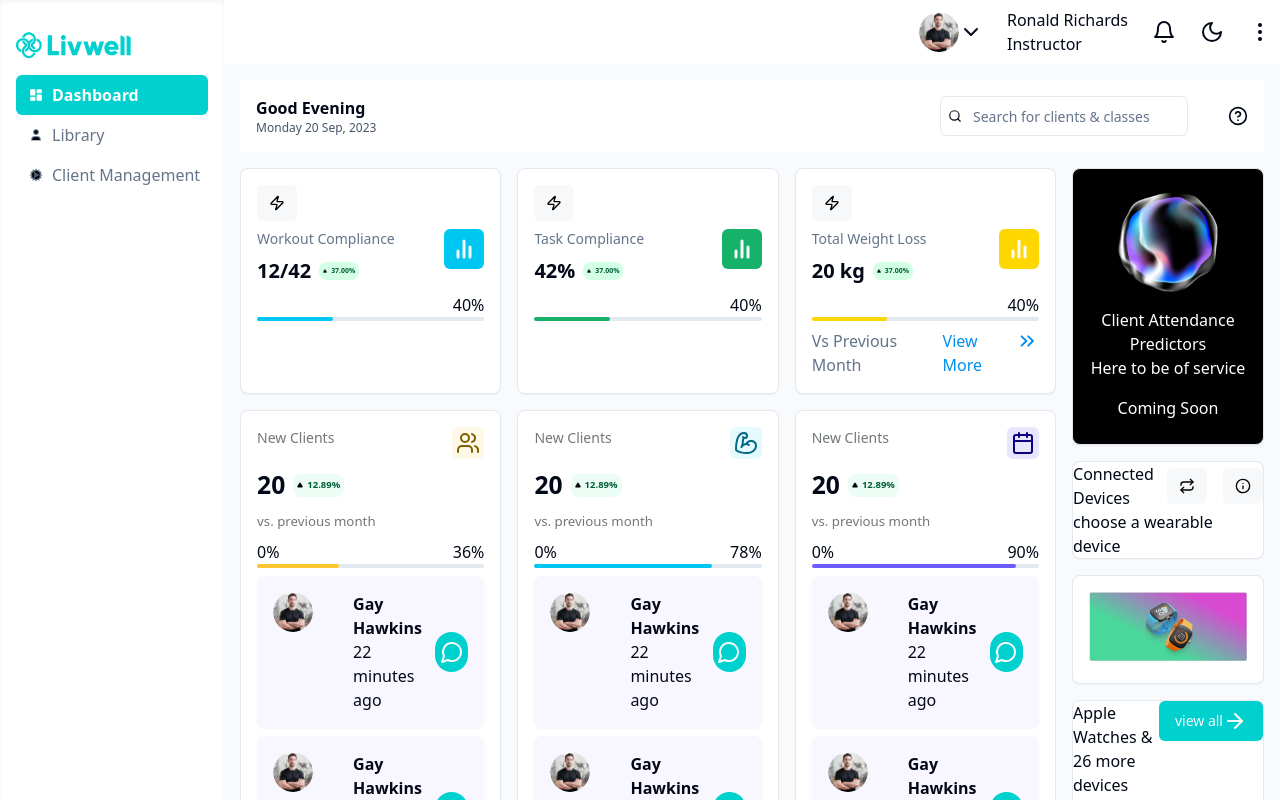
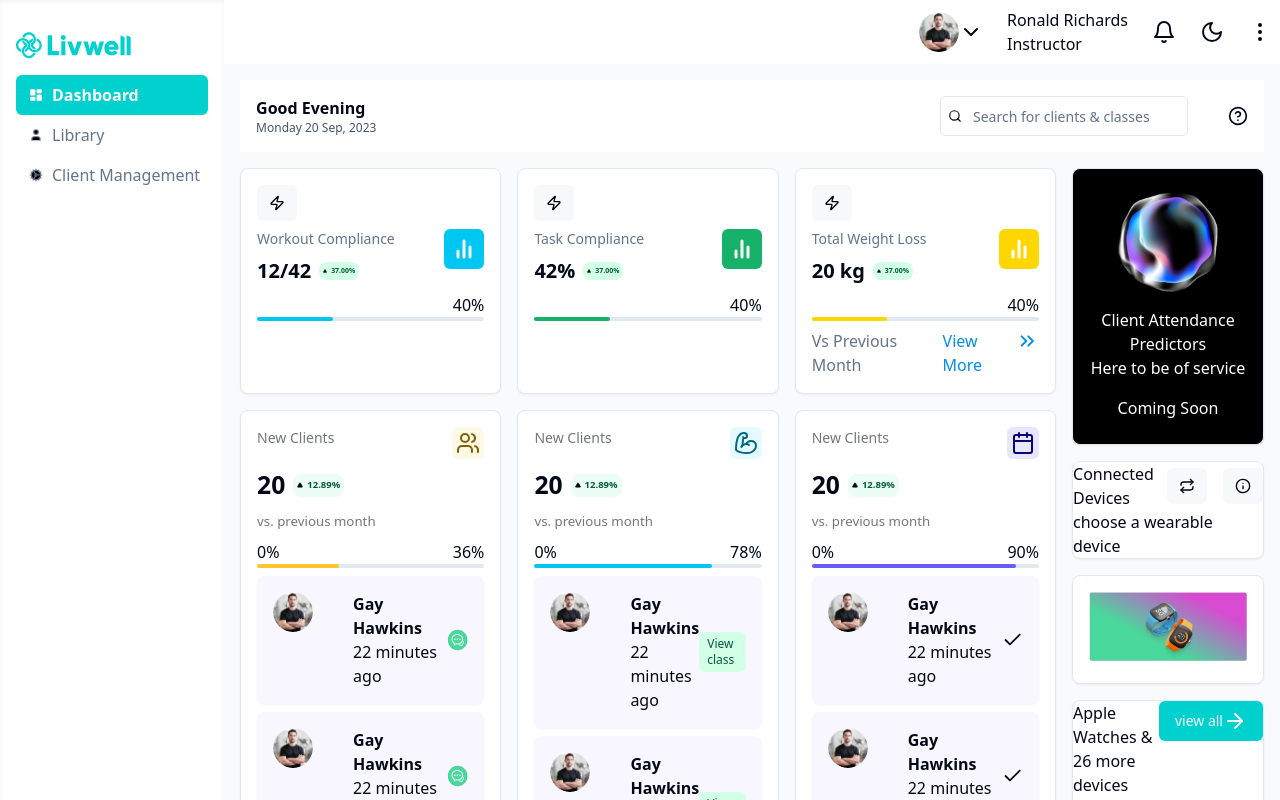
Before and after one commit to MichaelBoyo/lw-task, a Next.js app: page / in a window 1280 px wide. Built offline with nearby package versions, Linux system fonts and the light colour scheme.

Commit message:
refactor: Update SectionTwo component to display different content based on type

```diff
--- a/app/page.tsx
+++ b/app/page.tsx
@@ -12,6 +12,7 @@ import { MAIN_CARDS_DATA, SECONDARY_CARDS_DATA } from "@/constants/dummy.data";
 import {
   ArrowRight,
   BarChart2,
+  Check,
   ChevronsRight,
   CircleHelp,
   GanttChartSquare,
@@ -192,9 +193,21 @@ const SectionTwo = () => {
                     <p>{subData.time}</p>
                   </div>
                 </div>
-                <Button size="icon" className="rounded-full">
-                  <MessageCircle />
-                </Button>
+                {val.type === "icon" ? (
+                  <Image
+                    src="/icons/message.svg"
+                    alt="message"
+                    height={24}
+                    width={24}
+                    quality={100}
+                  />
+                ) : val.type === "text" ? (
+                  <div className="p-1 px-2 bg-[#D2FFE6] rounded-md">
+                    <p className="text-[#005E36] text-xs">View class</p>
+                  </div>
+                ) : (
+                  <Check />
+                )}
               </Card>
             ))}
           </div>
--- a/constants/dummy.data.tsx
+++ b/constants/dummy.data.tsx
@@ -36,6 +36,7 @@ export const SECONDARY_CARDS_DATA = [
     icon: User,
     iconOne: <Users color="#805F00" />,
     iconOneColor: "#FEF8E6",
+    type: "icon",
     data: [
       {
         name: "Gay Hawkins",
@@ -67,6 +68,7 @@ export const SECONDARY_CARDS_DATA = [
       value: 78,
       color: "red",
     },
+    type: "text",
     growth: "12.89%",
     iconOne: <BicepsFlexed color="#006980" />,
     color: "#00C7F2",
@@ -103,6 +105,7 @@ export const SECONDARY_CARDS_DATA = [
       value: 90,
       color: "orange",
     },
+    type: "checkbox",
     growth: "12.89%",
     color: "#695CFB",
     icon: Calendar,
```
Also changed, not shown: public/icons/message.svg (added).
